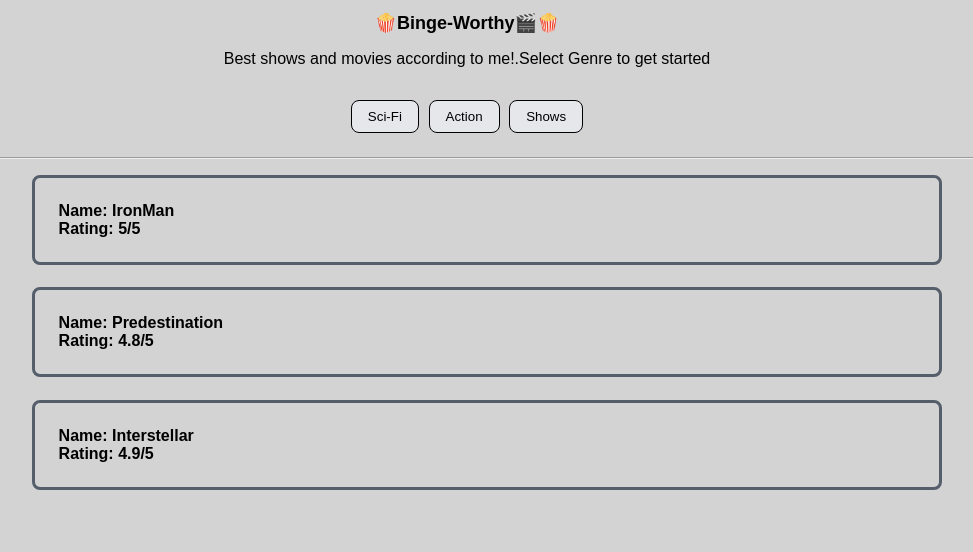
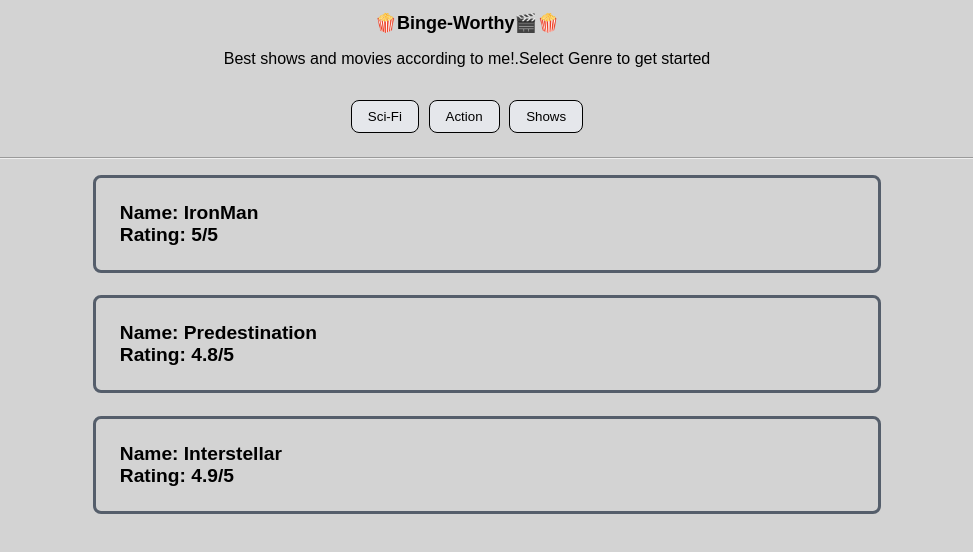
Before and after one commit to andleebsyed/binge-worthy-watches-app, a React (Create React App) app: page / in a window 1280 px wide. Shown: the top 552 px of the page, without its empty margins (173-1146 px from the left). Built offline with nearby package versions, Linux system fonts and the light colour scheme.

Commit message:
update : css fixes

```diff
--- a/src/styles.css
+++ b/src/styles.css
@@ -11,11 +11,12 @@
   list-style: none;
   padding: 1.5rem;
   border: 3px solid rgb(85, 94, 107);
-  width: 70%;
+  text-align: left;
+  width: 60%;
   margin: auto;
+  font-size: 1.2rem;
   margin-bottom: 1.4rem;
   border-radius: 0.5rem;
-  text-align: left;
 }
 
 .buttonStyle {
```
